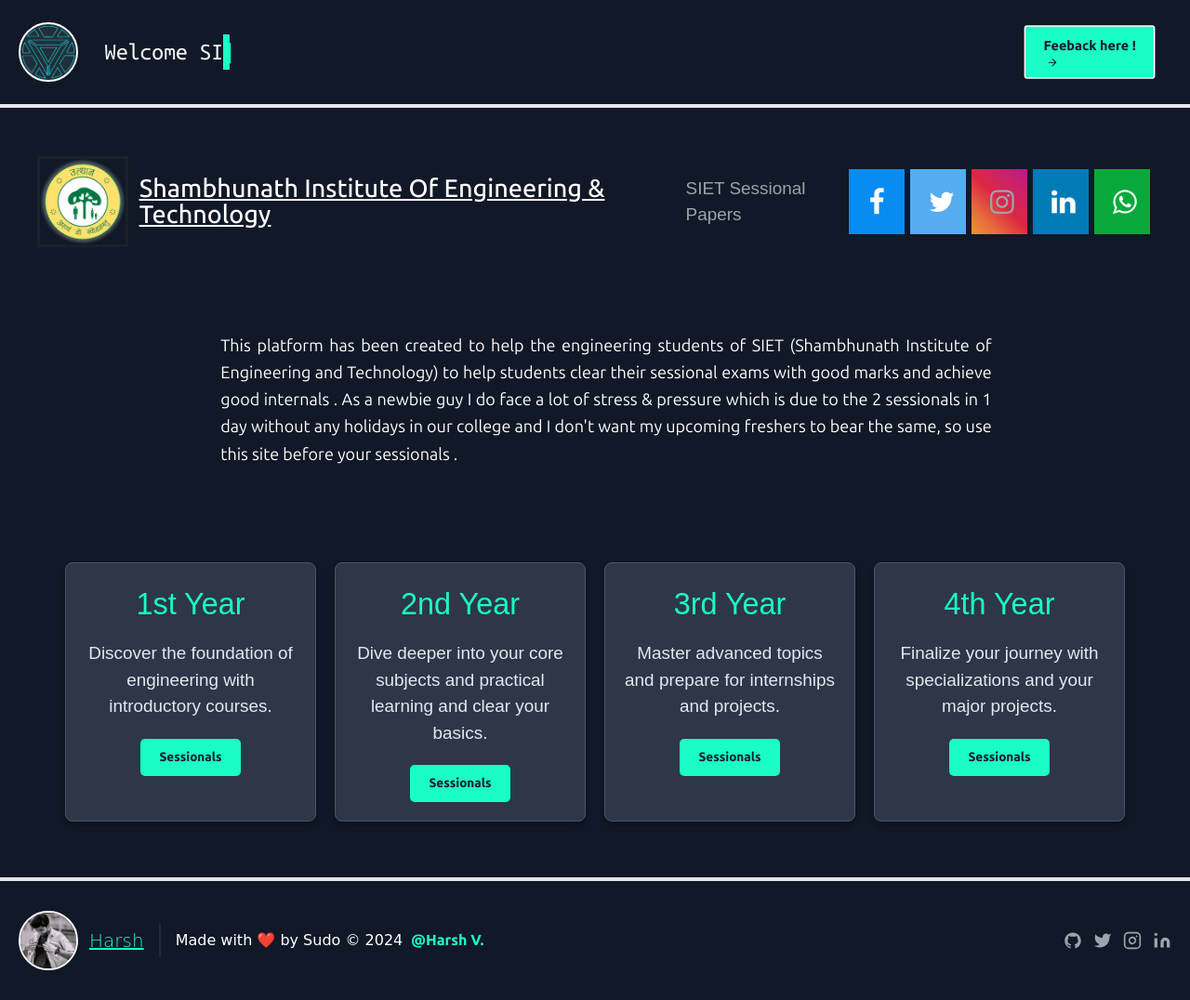
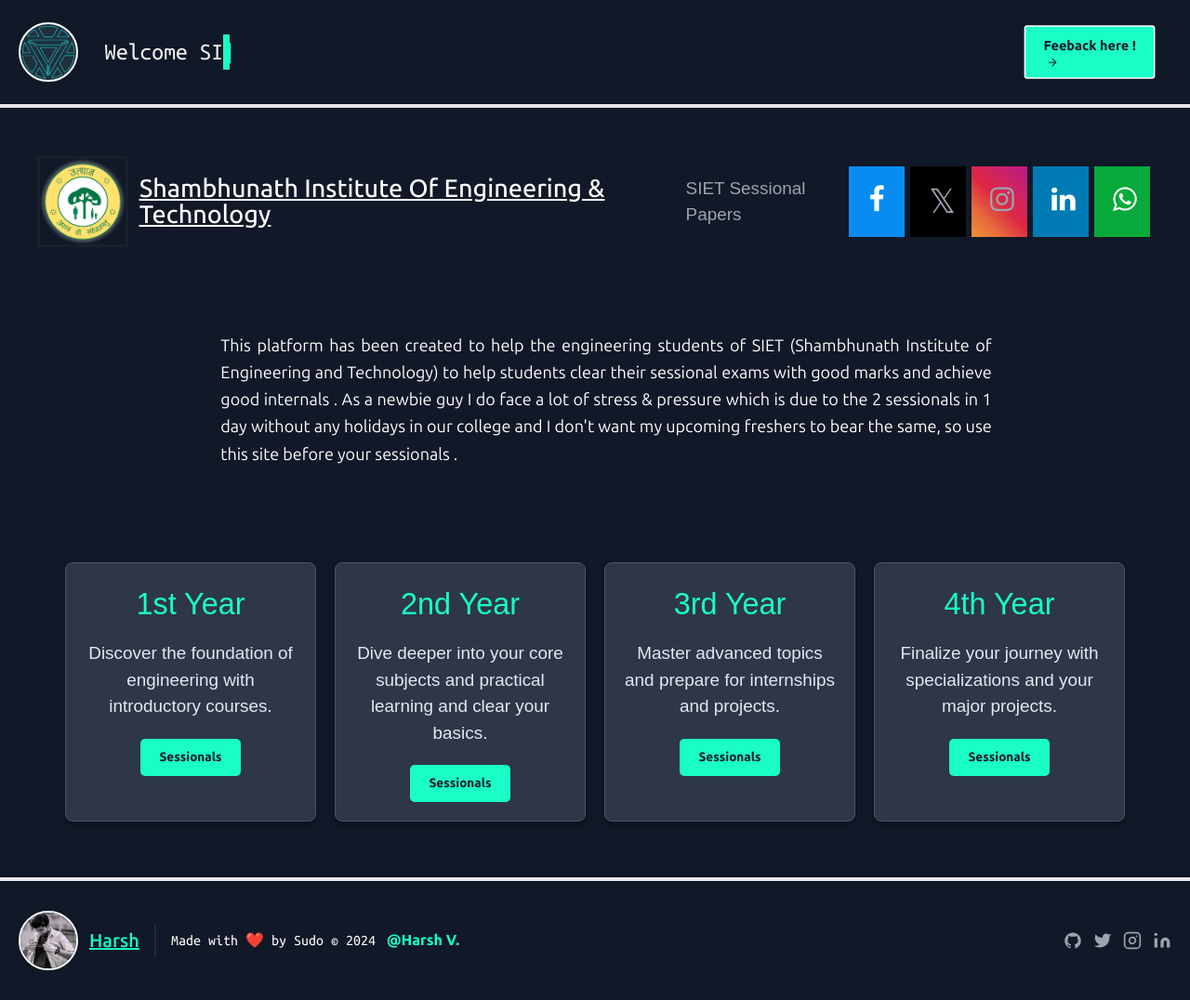
Before and after one commit to SudoKIngpin/Flask-App, a Flask app: page / in a window 1280 px wide. Shown: the whole page at 93% size. Run offline with Flask 2, Linux system fonts and the light colour scheme.

Commit message:
x updated !

```diff
--- a/static/style.css
+++ b/static/style.css
@@ -236,13 +236,24 @@
 
     }
 
-    .fa-twitter {
-      background: #55acee;
+    .fa-twitter{
+      font-family:sans-serif;
+      background-color:black;
+    }
+    .fa-twitter::before{
+      content:"𝕏";
+      font-size:1.2em;
+    }
+
+    /* .fa-x {
+      background: hsl(240, 3%, 7%);
       color: #fff
     }
+*/
 
     .fa-twitter:hover{
-      box-shadow: 0 0px 10px  #55acee ;
+      box-shadow: 0 0px 10px  white ;
+
     }
 
 
--- a/templates/home.html
+++ b/templates/home.html
@@ -16,8 +16,7 @@
   <meta property="og:url" content="https://siet-exams.onrender.com/">
   <meta name="robots" content="index, follow">
   <meta name="language" content="English">
-  <script async src="https://pagead2.googlesyndication.com/pagead/js/adsbygoogle.js?client=ca-pub-4791369301744557"
-    crossorigin="anonymous"></script>
+
 </head>
 
 
@@ -199,10 +198,10 @@
               width="60">
           </div>
         </a>
-        <span style='font-family: cursive;font-weight:200;color:#1afdc6;text-decoration: underline;'
+        <span style='font-family: Ubuntu Sans ;font-weight:600;color:#1afdc6;text-decoration: underline;'
           class="ml-3 text-xl" style="color:#1afdc6;"> Harsh </span>
       </a>
-      <p style="font-family: cursive;font-size:medium; color: white;;"
+      <p style="font-family: Ubuntu mono;font-size:medium; color: white;;"
         class="text-sm text-gray-400 sm:ml-4 sm:pl-4 sm:border-l-2 sm:border-gray-800 sm:py-2 sm:mt-0 mt-4"> Made with
         ❤️ by Sudo © 2024
         <a href="https://www.linkedin.com/in/harsh-vk777" class="text-gray-500 ml-1" target="_blank"
```
